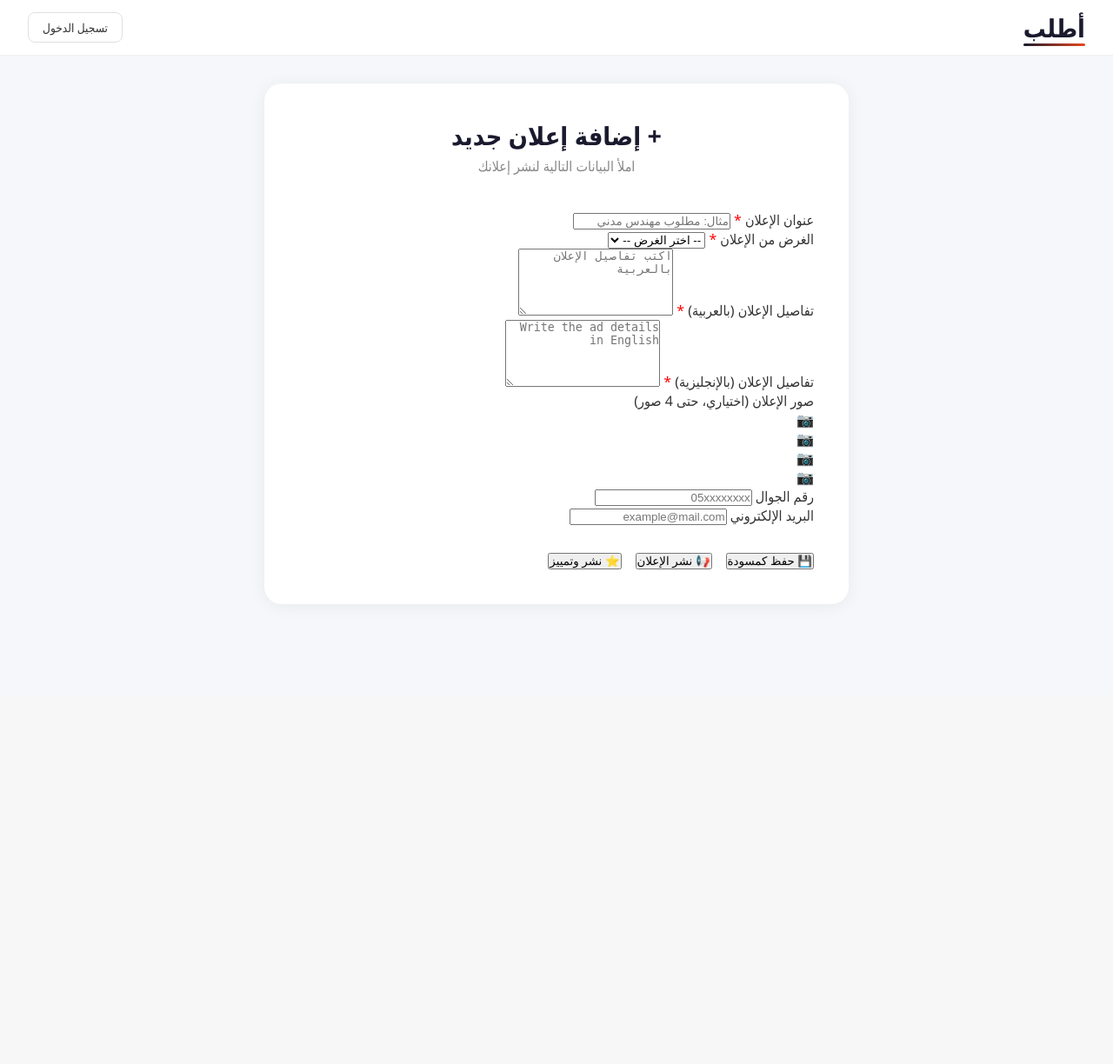
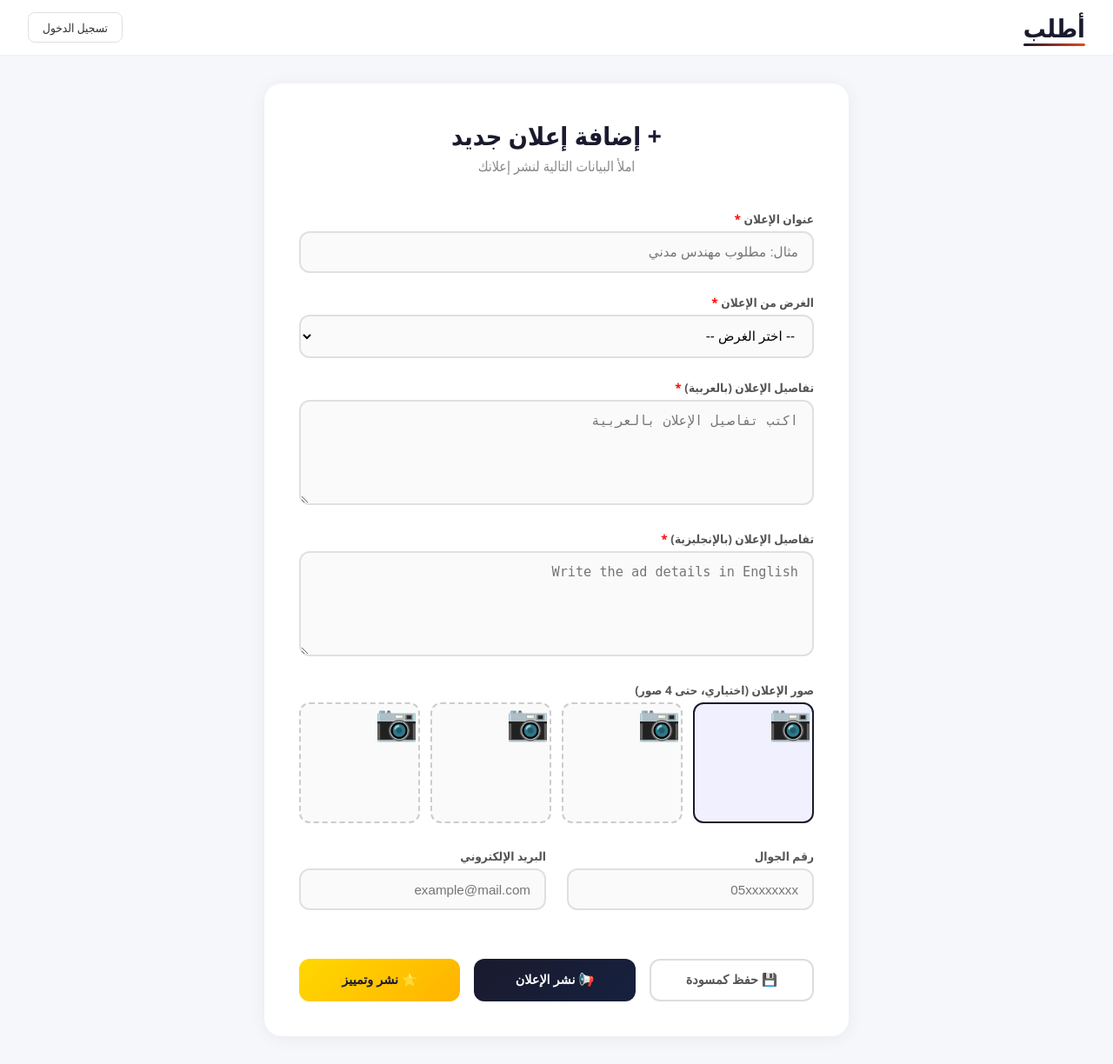
Before and after one commit to Osama71627/Etlob-, a Django app: page /create/ in a window 1280 px wide. Shown: the whole page at 87% size. Before the commit the page ends 655 px from the top, so only its background shows below. Run offline with Django 5.2, Linux system fonts and the light colour scheme.

Commit message:
fix create/edit ad page form styles - add global form-input/form-group/btn styles, fix upload grid class names

```diff
--- a/app/static/css/style.css
+++ b/app/static/css/style.css
@@ -1129,6 +1129,48 @@ a.ad-card {
     margin-top: 0.3rem;
 }
 
+.form-group {
+    margin-bottom: 1.5rem;
+}
+
+.form-group label {
+    display: block;
+    font-size: 0.85rem;
+    font-weight: 600;
+    color: #555;
+    margin-bottom: 0.3rem;
+}
+
+.form-input {
+    width: 100%;
+    padding: 0.85rem 1rem;
+    border: 2px solid #e0e0e0;
+    border-radius: 12px;
+    font-size: 0.95rem;
+    transition: border 0.2s;
+    background: #fafafa;
+    box-sizing: border-box;
+}
+
+.form-input:focus {
+    border-color: #1a1a2e;
+    outline: none;
+    background: #fff;
+}
+
+textarea.form-input {
+    resize: vertical;
+}
+
+.form-row {
+    display: flex;
+    gap: 1.5rem;
+}
+
+.form-row .form-group {
+    flex: 1;
+}
+
 .form-section {
     margin-bottom: 2rem;
 }
@@ -1277,6 +1319,57 @@ a.ad-card {
 .form-actions .btn-secondary:hover {
     border-color: #999;
     color: #333;
+}
+
+.btn-draft {
+    flex: 1;
+    padding: 0.85rem 1rem;
+    border-radius: 12px;
+    font-size: 0.9rem;
+    font-weight: 700;
+    cursor: pointer;
+    border: 2px solid #ddd;
+    background: #fff;
+    color: #555;
+    transition: 0.2s;
+}
+.btn-draft:hover {
+    border-color: #999;
+    color: #333;
+}
+
+.btn-publish {
+    flex: 1;
+    padding: 0.85rem 1rem;
+    border-radius: 12px;
+    font-size: 0.9rem;
+    font-weight: 700;
+    cursor: pointer;
+    border: none;
+    background: linear-gradient(135deg, #1a1a2e, #16213e);
+    color: #fff;
+    transition: 0.2s;
+}
+.btn-publish:hover {
+    transform: translateY(-1px);
+    box-shadow: 0 8px 20px rgba(26,26,46,0.25);
+}
+
+.btn-promote {
+    flex: 1;
+    padding: 0.85rem 1rem;
+    border-radius: 12px;
+    font-size: 0.9rem;
+    font-weight: 700;
+    cursor: pointer;
+    border: none;
+    background: linear-gradient(135deg, #ffd700, #ffb300);
+    color: #1a1a2e;
+    transition: 0.2s;
+}
+.btn-promote:hover {
+    transform: translateY(-1px);
+    box-shadow: 0 8px 20px rgba(255,215,0,0.35);
 }
 
 .form-actions.three-btns {
--- a/app/templates/main/create_ad.html
+++ b/app/templates/main/create_ad.html
@@ -81,20 +81,20 @@
 
                 <div class="form-group">
                     <label>صور الإعلان (اختياري، حتى 4 صور)</label>
-                    <div class="image-upload-grid">
-                        <label class="image-upload-box" data-index="0">
+                    <div class="upload-grid">
+                        <label class="upload-box" data-index="0">
                             <input type="file" name="image_0" accept="image/*" hidden>
                             <div class="upload-placeholder">📷</div>
                         </label>
-                        <label class="image-upload-box" data-index="1">
+                        <label class="upload-box" data-index="1">
                             <input type="file" name="image_1" accept="image/*" hidden>
                             <div class="upload-placeholder">📷</div>
                         </label>
-                        <label class="image-upload-box" data-index="2">
+                        <label class="upload-box" data-index="2">
                             <input type="file" name="image_2" accept="image/*" hidden>
                             <div class="upload-placeholder">📷</div>
                         </label>
-                        <label class="image-upload-box" data-index="3">
+                        <label class="upload-box" data-index="3">
                             <input type="file" name="image_3" accept="image/*" hidden>
                             <div class="upload-placeholder">📷</div>
                         </label>
@@ -167,7 +167,7 @@
             }
         });
 
-        document.querySelectorAll('.image-upload-box input[type="file"]').forEach(input => {
+        document.querySelectorAll('.upload-box input[type="file"]').forEach(input => {
             input.addEventListener('change', function() {
                 const box = this.parentElement;
                 if (this.files && this.files[0]) {
```
Also changed, not shown: app/templates/main/edit_ad.html (+6 -6 lines), app/db.sqlite3.
